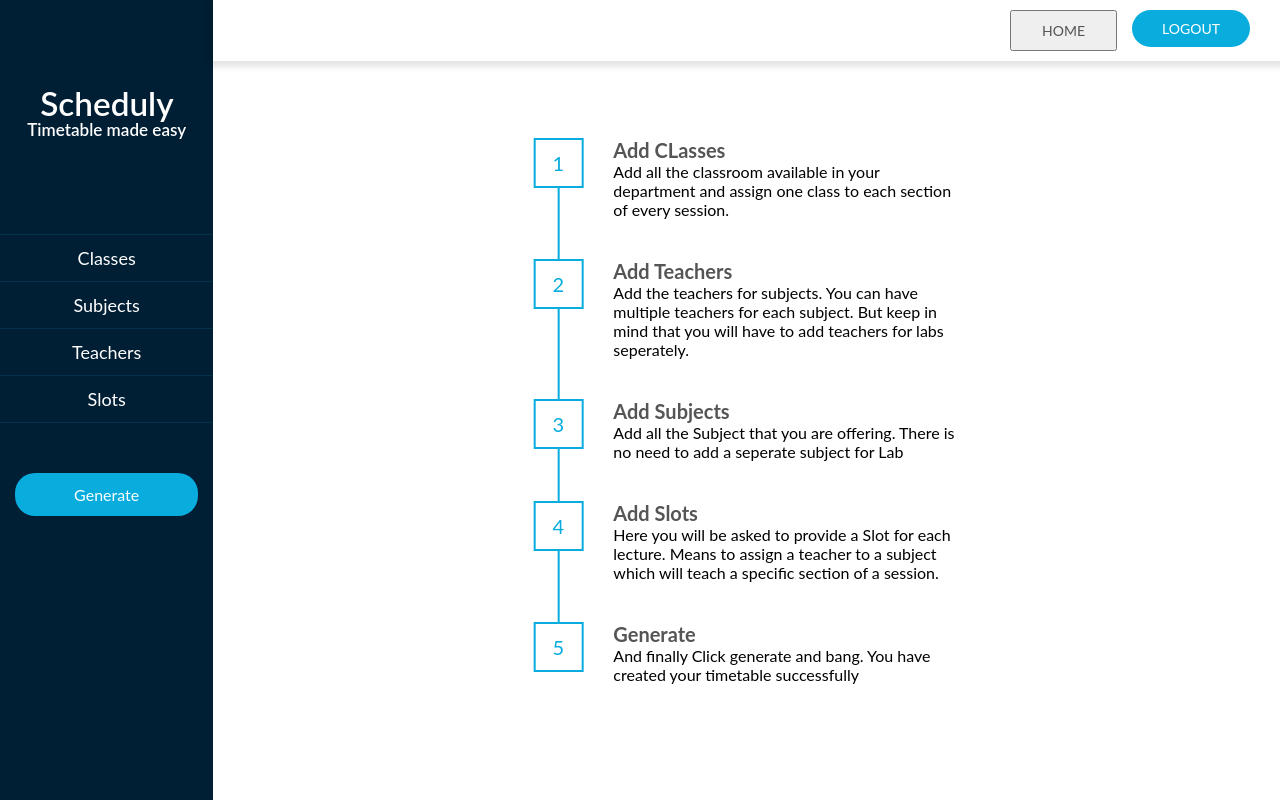
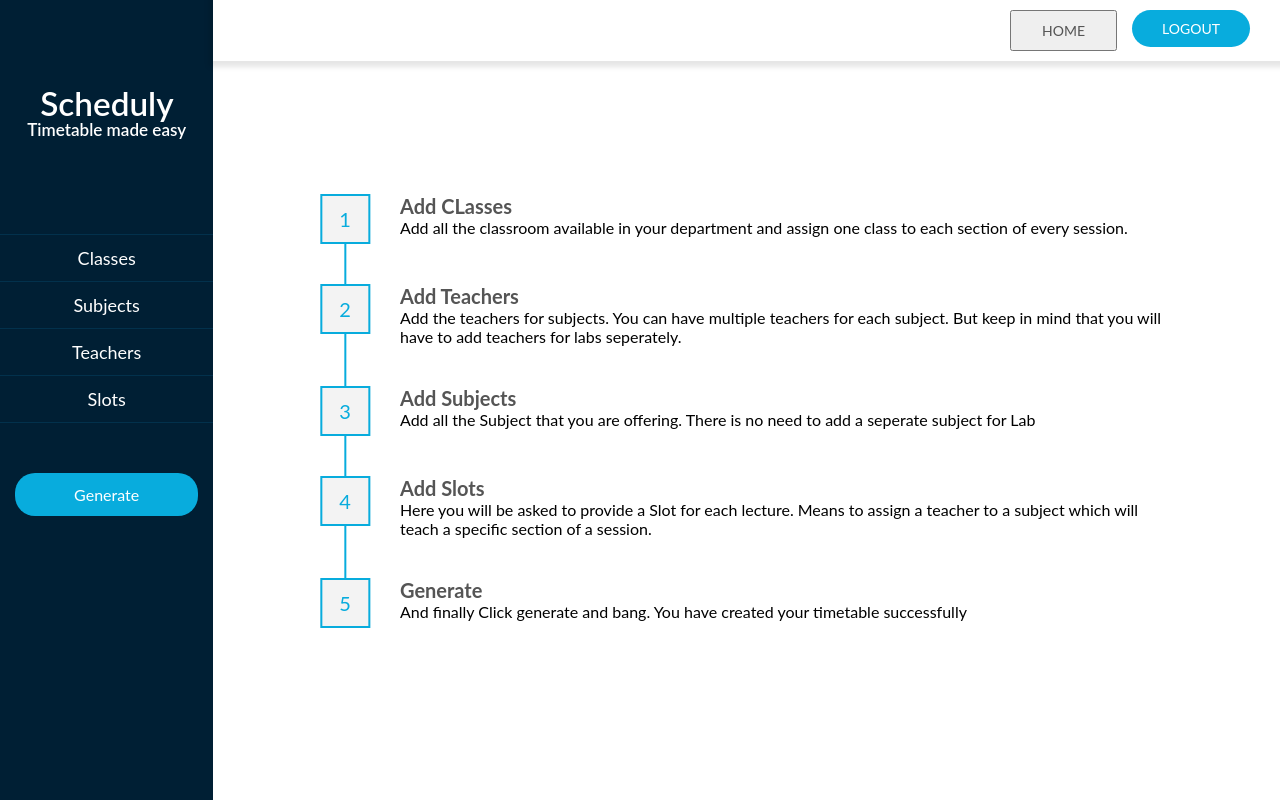
Before and after one commit to artem712/Scheduly, a React (Create React App) app in the folder frontend/: page /dashboard in a window 1280 px wide. Built offline with nearby package versions, Linux system fonts and the light colour scheme.

Commit message:
Changed styling

```diff
--- a/frontend/src/styles/homepage.scss
+++ b/frontend/src/styles/homepage.scss
@@ -14,6 +14,7 @@
     &__heading--dark{
         color:   #08ACDD;
         font-size: 60px;
+        line-height: .9em;
     }
 }
 
@@ -99,15 +100,17 @@
   height: 80vh;
 }
 
-.manual{
+.col{
     position: relative;
     height: 100vh;
 }
 
-.operateManual{
-    position: absolute;
-    width: 40%;
-    top: 50%;
-    left: 50%;
-    transform: translate(-50%, -50%);
+.manual{
+    position: relative;
+    height: 100vh;
+    background-color: #f3f3f3;
 }
+
+.textbox--guide{
+    margin-top: 30%;
+}
--- a/frontend/src/styles/operatemanual.scss
+++ b/frontend/src/styles/operatemanual.scss
@@ -0,0 +1,7 @@
+.operateManual{
+    position: absolute;
+    width: 80%;
+    top: 50%;
+    left: 50%;
+    transform: translate(-50%, -50%);
+}
--- a/frontend/src/styles/step.scss
+++ b/frontend/src/styles/step.scss
@@ -14,7 +14,7 @@
         color: #08ACDD;
         position: relative;
         margin-right: 30px;
-        background-color: #ffffff;
+        background-color: #f3f3f3;
 
         &::before{
             content: '';
```
